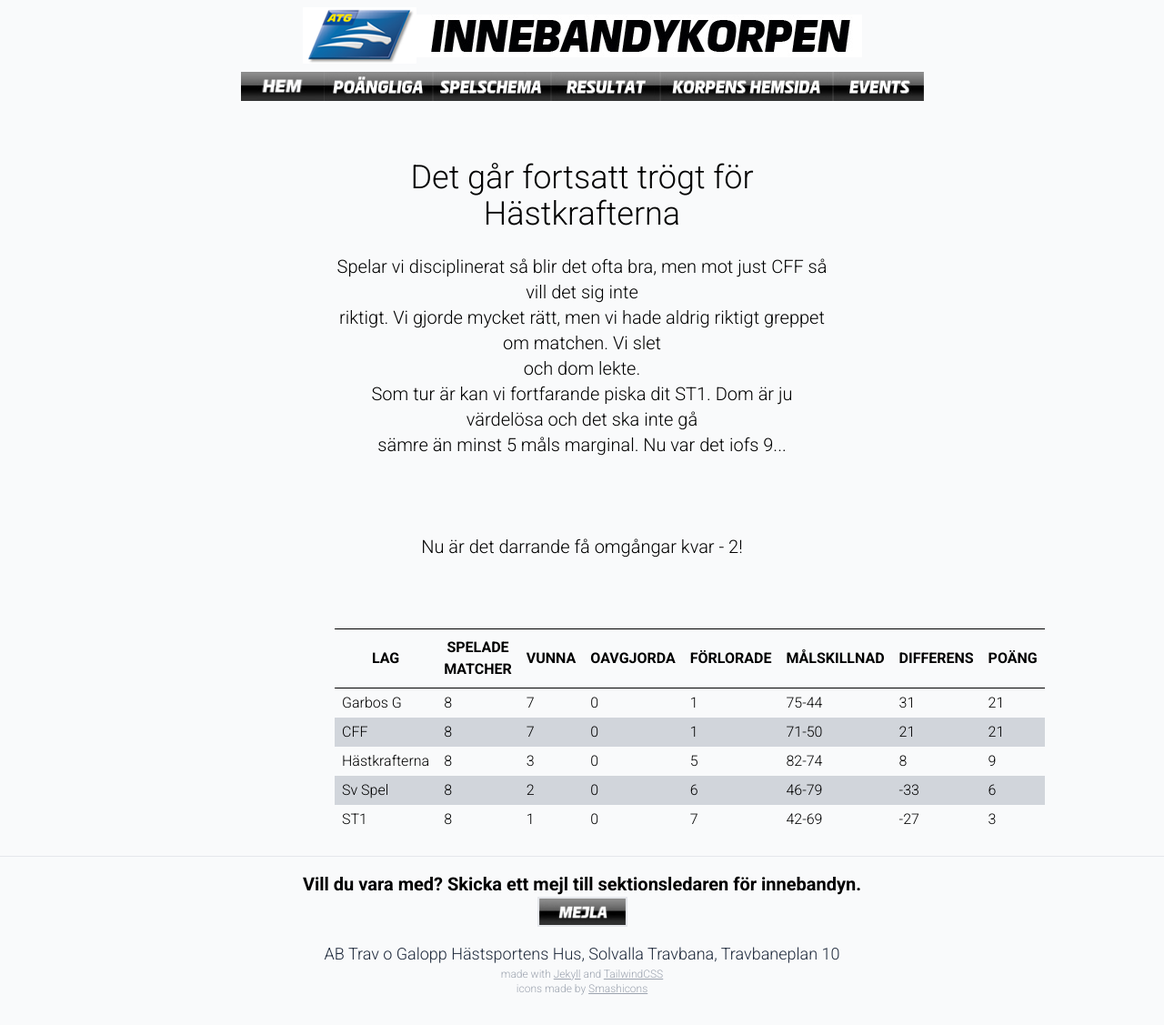
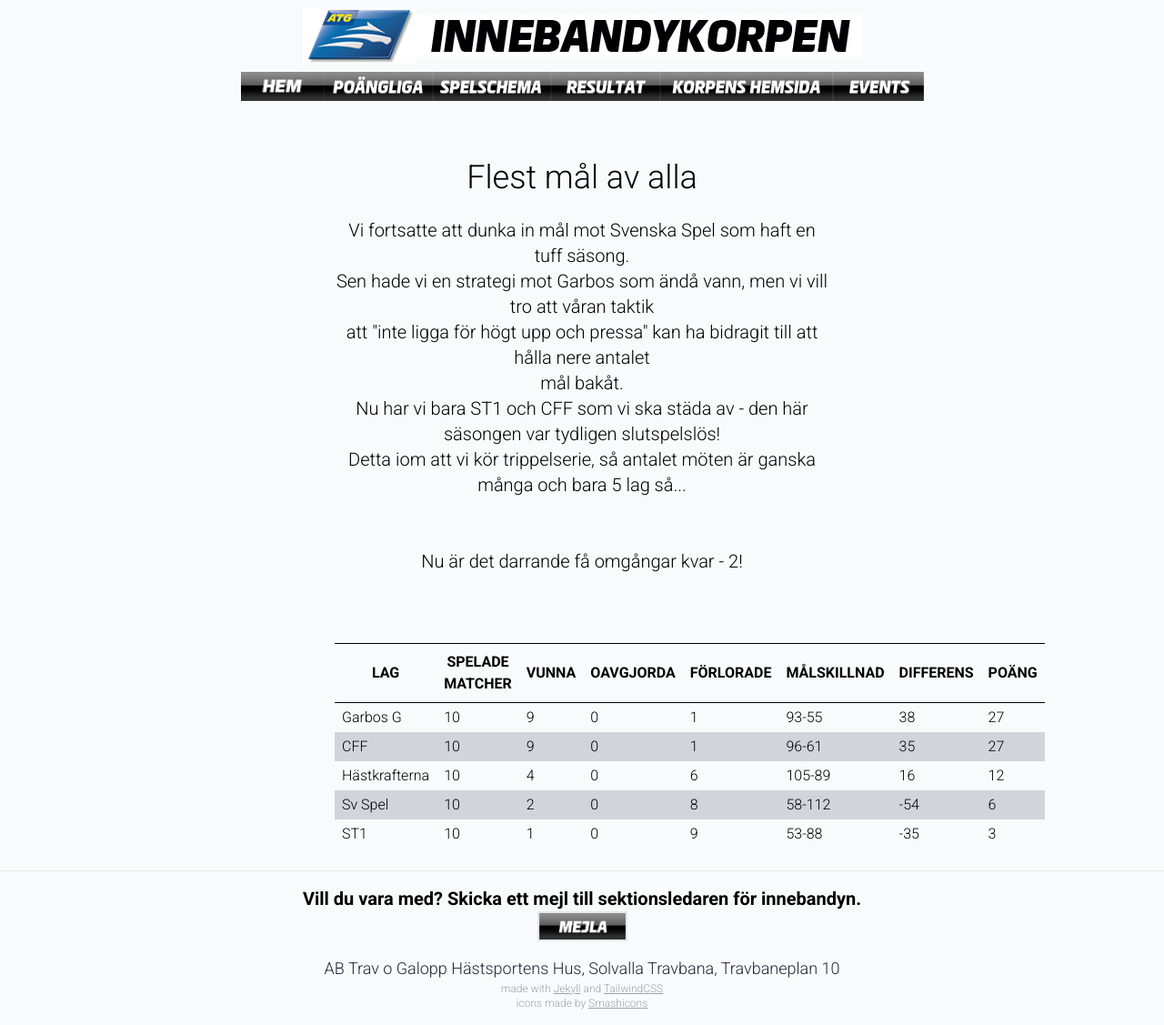
Before and after one commit to andreashogvall/andreashogvall.github.io, a Jekyll site: the page built from index.html, in a window 1280 px wide. Shown: the whole page at 91% size. Built offline with Jekyll 4.4.1, drawn with Linux system fonts in a browser that asks for light colours; nearby versions of some CDN libraries.

Commit message:
Add files via upload

```diff
--- a/index.html
+++ b/index.html
@@ -4,16 +4,16 @@
 description: "Innebandykorpen"
 ---
 <div class="mx-auto w-1/2">
-	<p class="text-center text-4xl">Det går fortsatt trögt för Hästkrafterna</p>
-	<br>
+		<p class="text-center text-4xl">Flest mål av alla</p>
+		<br>
 
-	<p class="text-center text-xl">
 		<p class="text-center text-xl">
-			Spelar vi disciplinerat så blir det ofta bra, men mot just CFF så vill det sig inte  <br>
-			riktigt. Vi gjorde mycket rätt, men vi hade aldrig riktigt greppet om matchen. Vi slet <br>
-			och dom lekte.<br>
-			Som tur är kan vi fortfarande piska dit ST1. Dom är ju värdelösa och det ska inte gå<br>
-			sämre än minst 5 måls marginal. Nu var det iofs 9...<br>
+			Vi fortsatte att dunka in mål mot Svenska Spel som haft en tuff säsong. <br>
+			Sen hade vi en strategi mot Garbos som ändå vann, men vi vill tro att våran taktik <br>
+			att "inte ligga för högt upp och pressa" kan ha bidragit till att hålla nere antalet<br>
+			mål bakåt. <br>
+			Nu har vi bara ST1 och CFF som vi ska städa av - den här säsongen var tydligen slutspelslös!<br>
+			Detta iom att vi kör trippelserie, så antalet möten är ganska många och bara 5 lag så...
 			<br><br>
 			<br>
 
@@ -61,10 +61,10 @@
 					Garbos G
 				</td>
 				<td class="py-1 px-2">
-					8
+					10
 				</td>
 				<td class="py-1 px-2">
-					7
+					9
 				</td>
 				<td class="py-1 px-2">
 					0
@@ -73,13 +73,13 @@
 					1
 				</td>
 				<td class="py-1 px-2">
-					75-44
+					93-55
 				</td>
 				<td class="py-1 px-2">
-					31
+					38
 				</td>
 				<td class="py-1 px-2">
-					21
+					27
 				</td>
 			</tr>
 			<tr class="bg-gray-300">
@@ -87,10 +87,10 @@
 					CFF
 				</td>
 				<td class="py-1 px-2">
-					8
+					10
 				</td>
 				<td class="py-1 px-2">
-					7
+					9
 				</td>
 				<td class="py-1 px-2">
 					0
@@ -99,13 +99,13 @@
 					1
 				</td>
 				<td class="py-1 px-2">
-					71-50
+					96-61
 				</td>
 				<td class="py-1 px-2">
-					21
+					35
 				</td>
 				<td class="py-1 px-2">
-					21
+					27
 				</td>
 			</tr>
 			<tr>
@@ -113,25 +113,25 @@
 					Hästkrafterna
 				</td>
 				<td class="py-1 px-2">
-					8
+					10
 				</td>
 				<td class="py-1 px-2">
-					3
+					4
 				</td>
 				<td class="py-1 px-2">
 					0
 				</td>
 				<td class="py-1 px-2">
-					5
+					6
 				</td>
 				<td class="py-1 px-2">
-					82-74
+					105-89
 				</td>
 				<td class="py-1 px-2">
-					8
+					16
 				</td>
 				<td class="py-1 px-2">
-					9
+					12
 				</td>
 			</tr>
 			<tr class="bg-gray-300">
@@ -139,7 +139,7 @@
 					Sv Spel
 				</td>
 				<td class="py-1 px-2">
-					8
+					10
 				</td>
 				<td class="py-1 px-2">
 					2
@@ -148,13 +148,13 @@
 					0
 				</td>
 				<td class="py-1 px-2">
-					6
+					8
 				</td>
 				<td class="py-1 px-2">
-					46-79
+					58-112
 				</td>
 				<td class="py-1 px-2">
-					-33
+					-54
 				</td>
 				<td class="py-1 px-2">
 					6
@@ -165,7 +165,7 @@
 					ST1
 				</td>
 				<td class="py-1 px-2">
-					8
+					10
 				</td>
 				<td class="py-1 px-2">
 					1
@@ -174,13 +174,13 @@
 					0
 				</td>
 				<td class="py-1 px-2">
-					7
+					9
 				</td>
 				<td class="py-1 px-2">
-					42-69
+					53-88
 				</td>
 				<td class="py-1 px-2">
-					-27
+					-35
 				</td>
 				<td class="py-1 px-2">
 					3
```
Also changed, not shown: resultat.html (+18 -14 lines).
